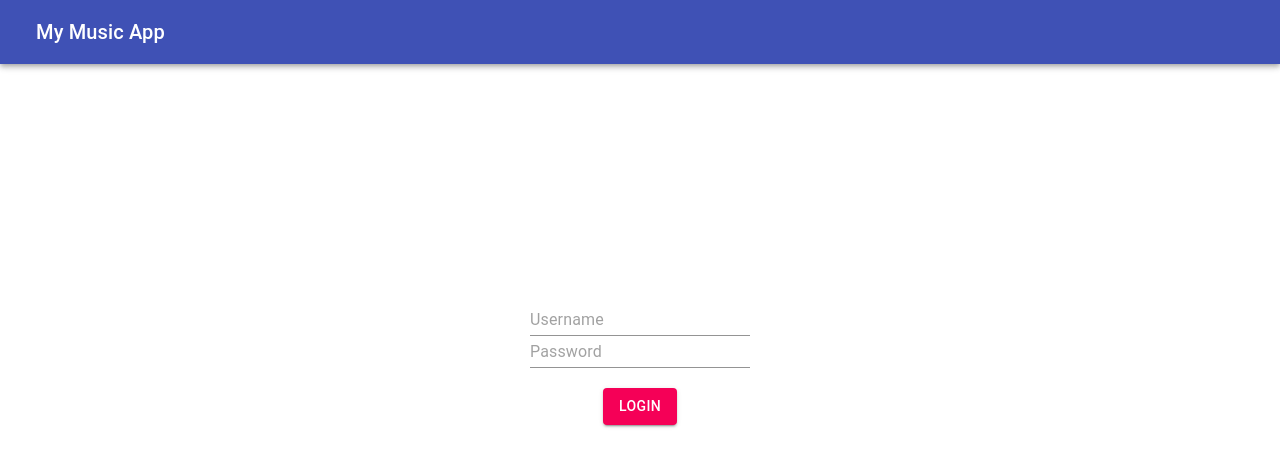
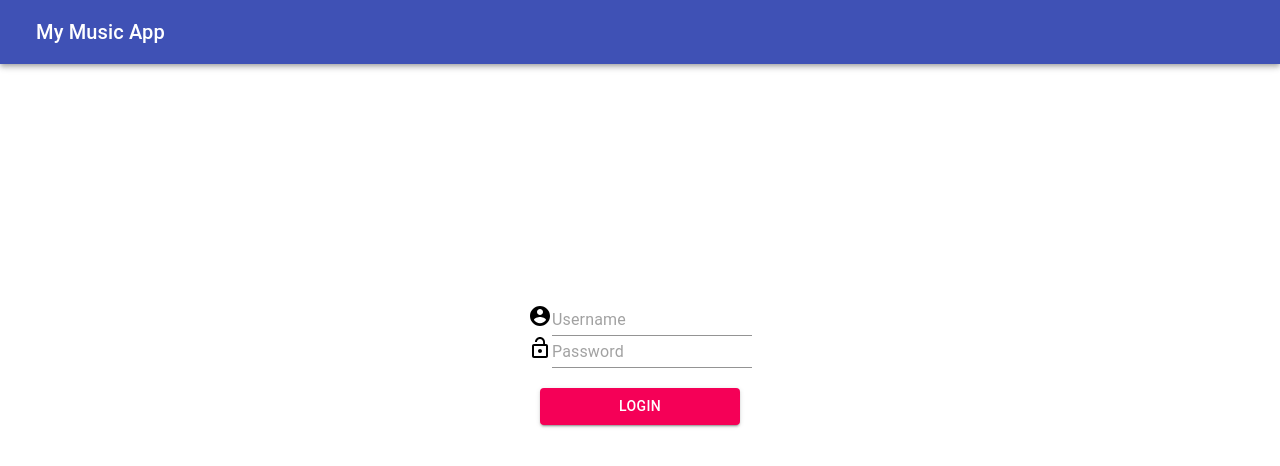
Before and after one commit to destinyfsetzer/JS411-MusicApp, a React (Create React App) app: page / in a window 1280 px wide. Shown: the top 466 px of the page. Built offline with nearby package versions, Linux system fonts and the light colour scheme.

Commit message:
fancy login

```diff
--- a/src/components/DashboardComp.js
+++ b/src/components/DashboardComp.js
@@ -44,7 +44,7 @@ export default function DashboardComp() {
     checkedB: true,
   });
   const [value, setValue] = React.useState("");
-  const [quality, setQuality] = React.useState("");
+  const [quality, setQuality] = React.useState(2);
   const [notification, setNotification] = React.useState({
     switch: "",
     slider: "",
--- a/src/components/LoginComp.js
+++ b/src/components/LoginComp.js
@@ -1,6 +1,8 @@
 import React, { useState } from "react";
 import { Button, TextField, Box } from "@material-ui/core";
+import AccountCircle from "@material-ui/icons/AccountCircle";
 import DashboardComp from "./DashboardComp";
+import LockOpenIcon from "@material-ui/icons/LockOpen";
 
 const LoginComp = () => {
   const [isLoggedIn, toggleLogin] = useState(false);
@@ -15,14 +17,20 @@ const LoginComp = () => {
           justifyContent="center"
           flexDirection="column"
         >
-          <TextField placeholder="Username" />
-          <TextField placeholder="Password" />
+          <div display="flex">
+            <AccountCircle />
+            <TextField placeholder="Username" style={{ width: 200 }} />
+            <br />
+            <LockOpenIcon />
+            <TextField placeholder="Password" style={{ width: 200 }} />
+          </div>
           <br />
           <Button
             variant="contained"
             onClick={() => toggleLogin(isLoggedIn ? false : true)}
             color="secondary"
             size="medium"
+            style={{ width: 200 }}
           >
             Login
           </Button>
```
